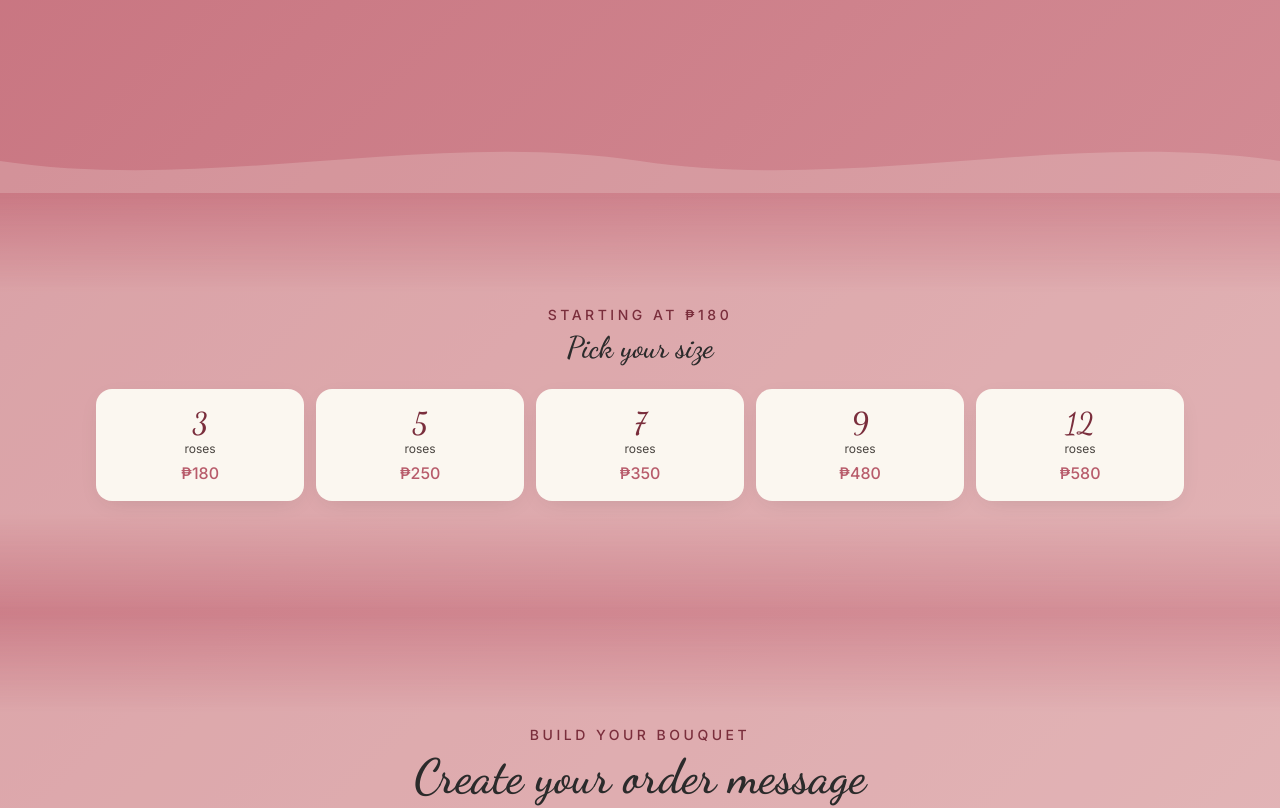
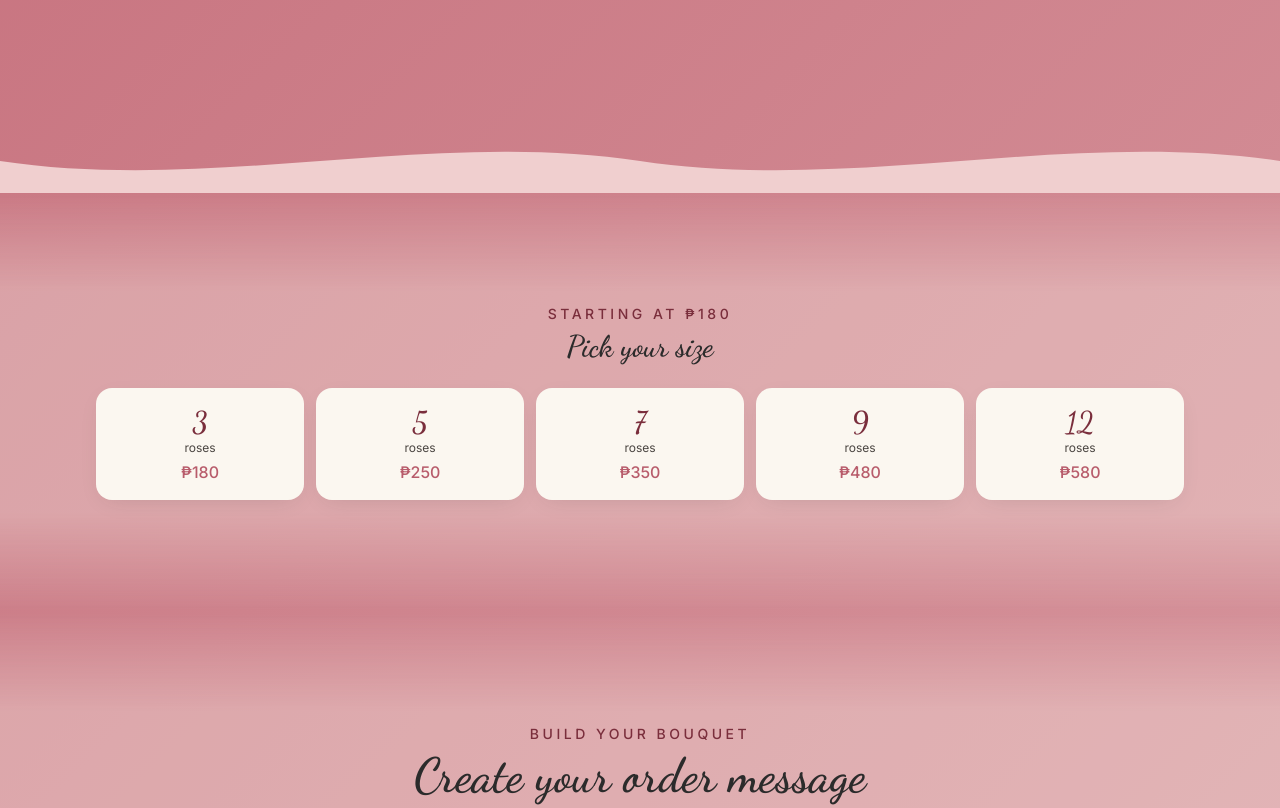
Before and after one commit to devwithdel/petal-strokes, a React (Vite) app: page / in a window 1280 px wide. Shown: the part 820-1628 px from the top of the page. Built offline with nearby package versions, Linux system fonts and the light colour scheme.

Commit message:
Item 2: wave divider seam fix - geometricPrecision, 1px overlap, blush fill, removed border band

```diff
--- a/src/components/layout/Footer.jsx
+++ b/src/components/layout/Footer.jsx
@@ -2,7 +2,7 @@ import { SITE } from '../../data/catalog'
 
 export function Footer() {
   return (
-    <footer className="border-t border-[rgba(122,46,60,0.08)]">
+    <footer>
       <div className="mx-auto max-w-6xl px-4 sm:px-6 lg:px-8">
         <div className="grid gap-10 sm:grid-cols-3 lg:grid-cols-4 pt-16 pb-12">
           <div className="lg:col-span-2">
--- a/src/components/ui/WaveDivider.jsx
+++ b/src/components/ui/WaveDivider.jsx
@@ -1,11 +1,10 @@
-export function WaveDivider({ flip = false, color = '#FBF7F0' }) {
+export function WaveDivider({ flip = false, color = '#F0CFCF' }) {
   return (
-    <div className={`w-full leading-none ${flip ? 'rotate-180' : ''}`} aria-hidden="true">
-      <svg viewBox="0 0 1440 80" preserveAspectRatio="none" className="block h-12 w-full sm:h-16">
+    <div className={`w-full leading-none ${flip ? 'rotate-180' : ''}`} aria-hidden="true" style={{ marginBottom: '-1px' }}>
+      <svg viewBox="0 0 1440 80" preserveAspectRatio="none" shapeRendering="geometricPrecision" className="block h-12 w-full sm:h-16">
         <path
           d="M0,40 C240,80 480,0 720,40 C960,80 1200,0 1440,40 L1440,80 L0,80 Z"
           fill={color}
-          opacity="0.2"
         />
       </svg>
     </div>
```
